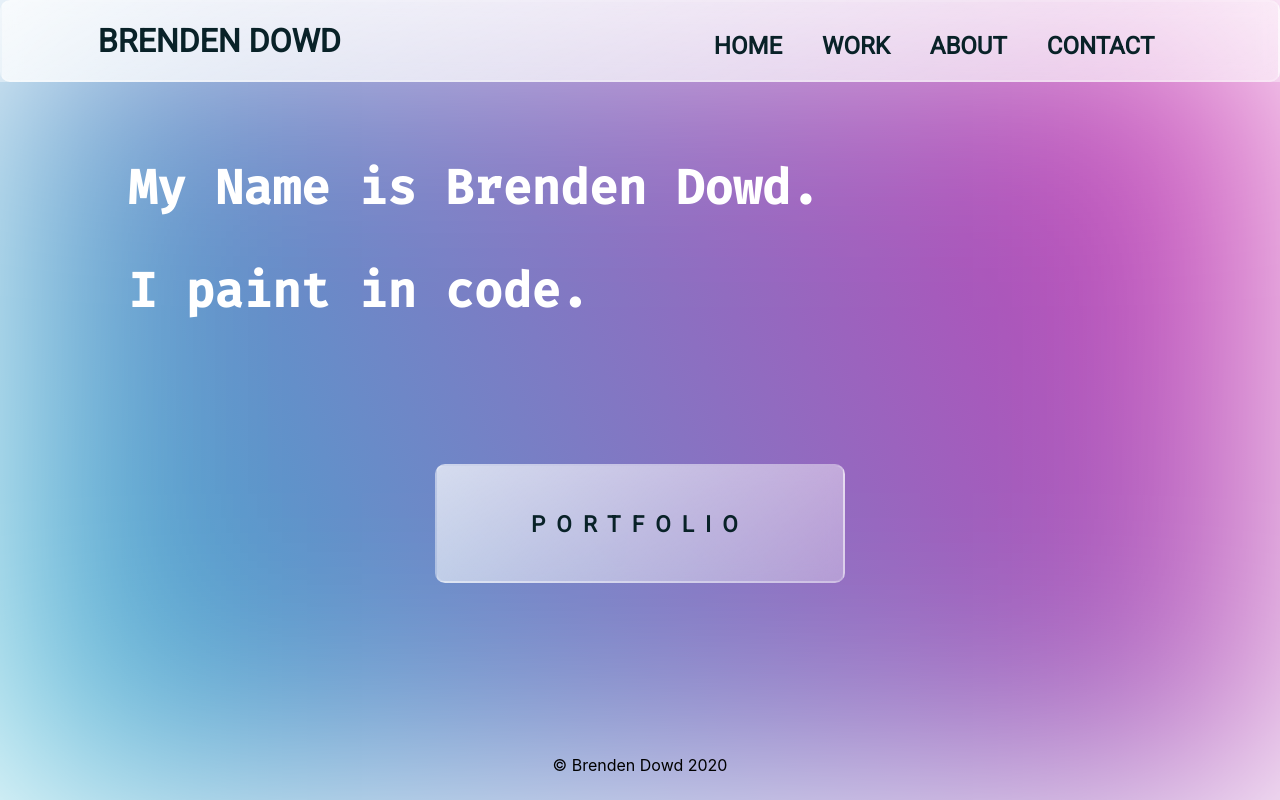
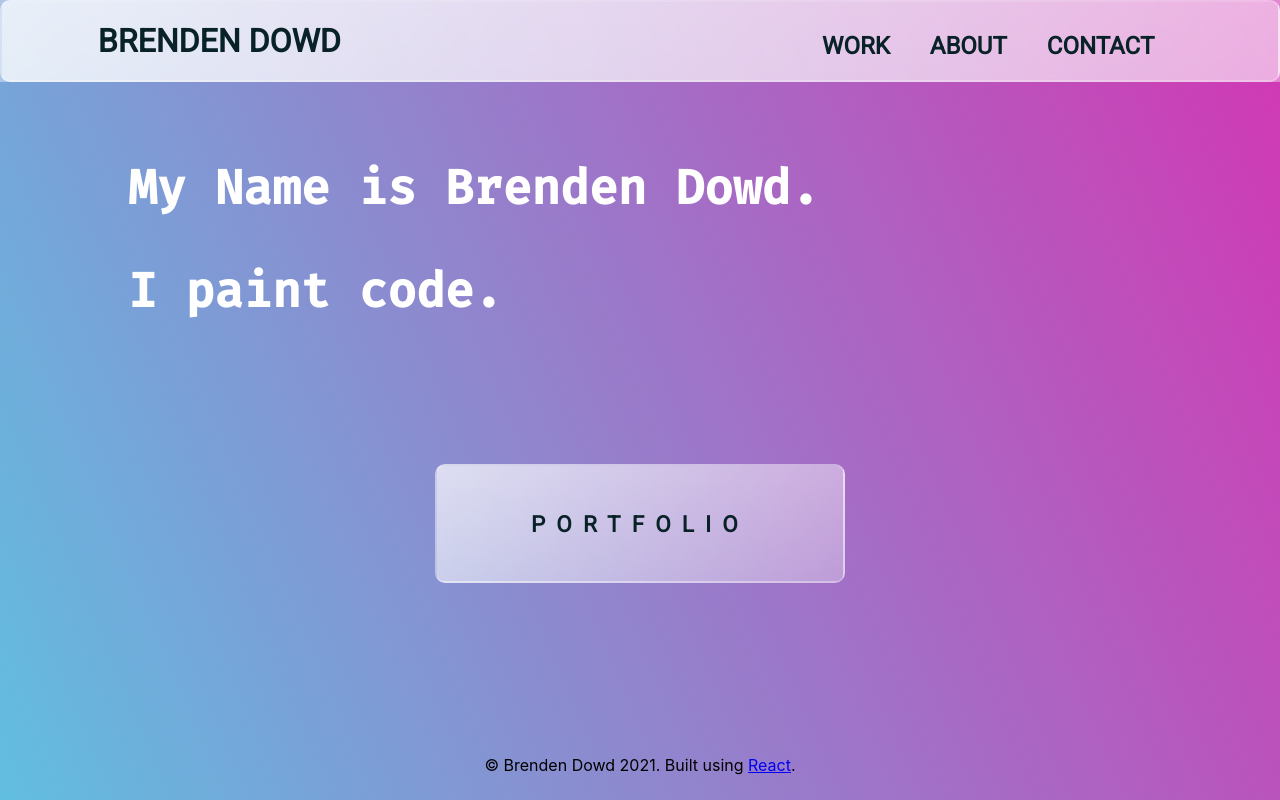
Before and after one commit to brendenrdowd/portfolio2020, a React (Create React App) app: page / in a window 1280 px wide. Built offline with nearby package versions, Linux system fonts and the light colour scheme.

Commit message:
updated navlink, about and other minor fixes

```diff
--- a/src/App.css
+++ b/src/App.css
@@ -5,14 +5,14 @@
 .App {
   /* text-align: center; */
   background: rgb(210,55,179);
-  background: linear-gradient(247deg, rgba(210,55,179,1) 0%, rgba(55,179,210,1) 100%);
+  background: linear-gradient(247deg, rgba(210,55,179,1) 0%, rgb(97,190,225,1) 100%);
   /* background-image:url('https://ch3302files.storage.live.com/y4mDv9mxi-ca2lEcQ_T2CIJnY03JO4pU-jrSNxkCAlJi89rMVZVYDui8ed0H0SMcOUMskzHm4JYhZmzOKoZaaulkRVN0sUPer1cywka_lD3uvjFUpDxK9OimGnspNvQGlfE2gooty78bCldYSWJwwZSuuhdcGUutKCOtF9Zkb3_tnA?width=768&height=1366&cropmode=none'); */
   height:100vh;
   background-size:cover;
   background-repeat: no-repeat;
   background-position: center center;
   overflow: hidden;
-  box-shadow:inset 0 0 2000px white;
+  /* box-shadow:inset 0 0 500px white; */
 }
 
 /* anything greater than mobile */
--- a/src/components/Footer/Footer.js
+++ b/src/components/Footer/Footer.js
@@ -4,7 +4,7 @@ import './Footer.css'
 export default function Footer() {
   return (
     <footer>
-      &copy; Brenden Dowd 2020
+      <span>&copy; Brenden Dowd 2021. Built using <a href="https://reactjs.org/"> React</a>.</span>
     </footer>
   )
 }
--- a/src/components/Nav/NavLinks/NavLinks.js
+++ b/src/components/Nav/NavLinks/NavLinks.js
@@ -1,5 +1,5 @@
 import React, { Component } from 'react';
-import { Link } from 'react-router-dom';
+import { NavLink } from 'react-router-dom';
 import pContext from '../../../pContext';
 // import { FontAwesomeIcon } from '@fortawesome/react-fontawesome';
 
@@ -16,31 +16,31 @@ export class NavLinks extends Component {
   render() {
     let links = [
         // Link to homepage/dashboard
-        <li onClick={this.closeModal} key='3' className='tooltip nav-link  nav-link-grow-up'>
-          <Link to='/'>
-            {/* <FontAwesomeIcon icon='home' />{' '} */}
-            HOME
-          </Link>
-        </li>,
+        // <li onClick={this.closeModal} key='3' activeClassName="active" className='tooltip nav-link  nav-link-grow-up'>
+        //   <NavLink to='/'>
+        //     {/* <FontAwesomeIcon icon='home' />{' '} */}
+        //     HOME
+        //   </NavLink>
+        // </li>,
         // Link to create new story
-        <li onClick={this.closeModal} key='4' className='tooltip nav-link nav-link-grow-up'>
-          <Link to='/work'>
+        <li onClick={this.closeModal} key='4' activeClassName="active" className='tooltip nav-link nav-link-grow-up'>
+          <NavLink to='/work'>
             {/* <FontAwesomeIcon icon='plus-square' />{' '} */}
             WORK
-          </Link>
+          </NavLink>
         </li>,
-        <li onClick={this.closeModal} key='9' className='tooltip nav-link nav-link-grow-up'>
-          <Link to='/about'>
+        <li onClick={this.closeModal} key='9' activeClassName="active" className='tooltip nav-link nav-link-grow-up'>
+          <NavLink to='/about'>
             {/* <FontAwesomeIcon icon='user-edit' />{' '} */}
             ABOUT
-          </Link>
+          </NavLink>
         </li>,
         // Link to log out user and return them to landing page
-        <li onClick={this.closeModal} key='5' className='tooltip nav-link nav-link-grow-up'>
-          <Link to='/contact'>
+        <li onClick={this.closeModal} key='5' activeClassName="active" className='tooltip nav-link nav-link-grow-up'>
+          <NavLink to='/contact'>
             {/* <FontAwesomeIcon icon='sign-out-alt' />{' '} */}
             CONTACT
-          </Link>
+          </NavLink>
         </li>,
       ];
 
--- a/src/components/Nav/Toolbar/Toolbar.css
+++ b/src/components/Nav/Toolbar/Toolbar.css
@@ -86,7 +86,7 @@
   bottom: 0px;
 }
 
-.toolbar__navitgation-items a:hover::before {
+a.active::before, .toolbar__navitgation-items a:hover::before {
   height: 5px;
 }
 
--- a/src/components/Nav/Toolbar/Toolbar.js
+++ b/src/components/Nav/Toolbar/Toolbar.js
@@ -8,7 +8,7 @@ const toolbar = (props) => (
   <header className='toolbar'>
     <div class="glass">
     <nav className='toolbar__navigation'>
-      <div className='toolbar__logo'>
+      <div className='toolbar__logo glitch' data-text="BRENDEN DOWD">
         <Link to='/'>BRENDEN DOWD</Link>
       </div>
       <div className='spacer'></div>
--- a/src/components/View/About.js
+++ b/src/components/View/About.js
@@ -4,6 +4,9 @@ export default function About() {
   return (
     <article className="backgroundFill left glass">
     {/* <h3 className="left">About Me.</h3> */}
+    <section class="profile">
+    <img className="profileImg" src="https://ch3302files.storage.live.com/y4pb3FIYoeTupl110y8j4axhAtiWAQNNfk62HIqRTevwgG87gJfbmXCJrniYroaVTK8wM9JOItrHJxi6CBFN_7gzgMV__t3UB1C5vNLV5_RRJu1UUAlUzYUqnCng6EU3wR8yidyXFLj9Dt4ZT8PDhULVlaHHtKX7V3ve7Pc7t8sHUxshJmjRwcXryHWrkxDulljf7lu8UzDZIJ9wXozVZfVCIVhZFrAo-KF9giHJc6Cs0c/IMDB.jpg?psid=1&width=717&height=898" alt="brenden dowd" />
+    <div>
     <p>My Name is Brenden Dowd. I'm a LA based full stack developer and designer. </p>
     <p>I have a passion for design and problem solving. I am obsessed with the art
           of coalescing form and function. I am skilled in JavaScript with MEAN and React, Python with Flask
@@ -15,6 +18,8 @@ export default function About() {
           Diagnosing and problem solving meets creation and consumption. Outside of coding I enjoy storytelling,
           whether consuming through books, history, film and television, or video games, or telling my own stories.
           I love learning and spend most of my free time learning new things and new skills.</p>
+    </div>
+    </section>
   </article>
   )
 }
--- a/src/components/View/Home.js
+++ b/src/components/View/Home.js
@@ -6,7 +6,7 @@ export default function Home() {
     <article>
       <div className="hero">
         <h2 className="hero-text">My Name is Brenden Dowd.</h2>
-        <h2 className="hero-text">I paint in code.</h2>
+        <h2 className="hero-text">I paint code.</h2>
       </div>
       <div className="cta">
         <Link to="/work" className="cta-btn glass">PORTFOLIO</Link>
--- a/src/components/View/Work.js
+++ b/src/components/View/Work.js
@@ -23,7 +23,7 @@ export default function Work() {
       <img src="" alt="" />
       <h1>Quest Board</h1>
       <iframe title="Quest Board" width="375" height="750" src="https://xd.adobe.com/embed/5be66125-eb7e-4866-a699-689c5bf820c9-0eb5/" frameborder="0" allowfullscreen></iframe>
-      <p><span className="demo">You can demo me!</span>When I was browsing reddit I someone mentioned that its hard to find people to play Dungeons and Dragons with, so I wanted to make a matchmaking app to make it easier for people to find others to play any tabletop game with.</p>
+      <p><span className="demo">You can demo me!</span>When I was browsing reddit someone mentioned that its hard to find people to play Dungeons and Dragons with, so I wanted to make a matchmaking app to make it easier for people to find others to play any tabletop game with.</p>
     </div>
     <div class="card col-sm-12 col-lg-3 glass">
       <img src="" alt="" />
--- a/src/index.css
+++ b/src/index.css
@@ -1,5 +1,4 @@
 @import url("https://fonts.googleapis.com/css2?family=Fira+Code:wght@500&family=Roboto&display=swap");
-
 body {
   margin: 0;
   font-family: -apple-system, BlinkMacSystemFont, 'Segoe UI', 'Roboto', 'Oxygen',
@@ -62,7 +61,6 @@ h1,h2,h3,.hero-text{
 nav{
   display:block;
 }
-
 
 .hero-text {
   font-size:2em;
@@ -132,6 +130,7 @@ nav{
 .cta-btn:hover{
   /* box-shadow: 0.25em 0.25em 0.25em white; */
   background-color:RGBA(255,255,255,0.3);
+  transition-duration: 0.5s;
   /* background: rgba(255,255,255,0.4); */
 }
 @media screen and (min-width:548px) {
@@ -182,7 +181,9 @@ nav{
   margin:0.5em;
   /* max-height:60%; */
   box-sizing:border-box;
+  /* transition: 1s box-shadow; */
 }
+
 .card h1{
   text-align:center;
 }
@@ -217,6 +218,7 @@ nav{
   border:none;
   border-radius: 5px;
   background-color:#9a2382;
+  background: linear-gradient(329deg, rgba(154,35,130,1) 0%, rgba(205,60,181,1) 66%, rgba(228,137,210,1) 100%);
   font-family: 'Roboto', Tahoma, Geneva, Verdana, sans-serif;
 }
 
@@ -225,8 +227,10 @@ nav{
 }
 
 .btn:hover{
-  background-color:#58A0CE;
-  box-shadow:1em 1em 2em gray;
+  background: rgb(28,102,123);
+background: linear-gradient(329deg, rgba(28,102,123,1) 0%, rgba(59,176,210,1) 66%, rgba(123,202,225,1) 100%);
+
+  /* box-shadow:1em 1em 2em lightblue; */
   cursor: pointer;
 }
 
@@ -263,10 +267,29 @@ nav{
   font-weight:bold;
   font-size:4.5vw;
   color:#9a2382;
+  /* color:linear-gradient(152deg, rgba(210,55,179,1) 0%, rgba(55,179,210,0.31) 100%); */
 }
 
 .mailLink:hover{
   opacity: 0.5;
+}
+
+.profileImg{
+  max-height:25vh;
+  opacity: 0.9;
+}
+.profile{
+  display:flex;
+  justify-content:space-between;
+  overflow: hidden;
+}
+
+.profile > div{
+  margin-left:1em;
+
+}
+.profile > div > p:first-child{
+  margin-top:0 !important;
 }
 
 .center{
@@ -306,6 +329,7 @@ nav{
 
 .logoLink{
   color:#9a2382;
+  /* color:linear-gradient(152deg, rgba(210,55,179,1) 0%, rgba(55,179,210,0.31) 100%); */
   margin:1em;
 }
 .logoLink:hover{
```
Also changed, not shown: 1 other file (tests, documents, lock files or other folders).
